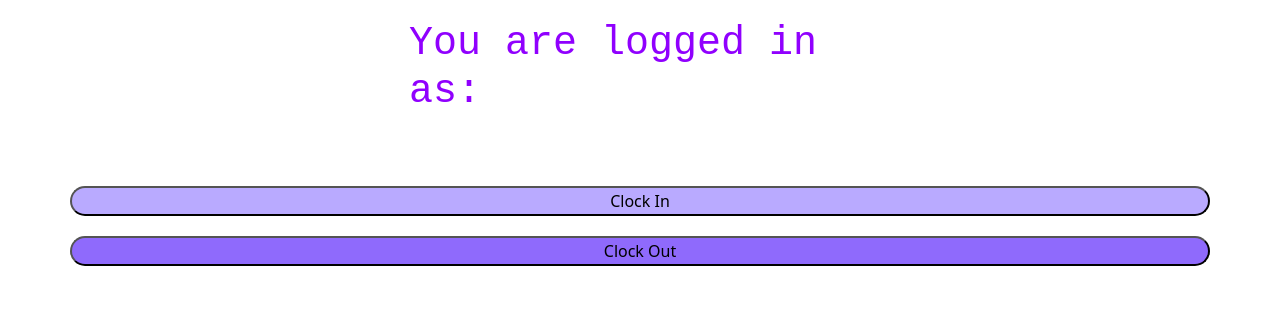
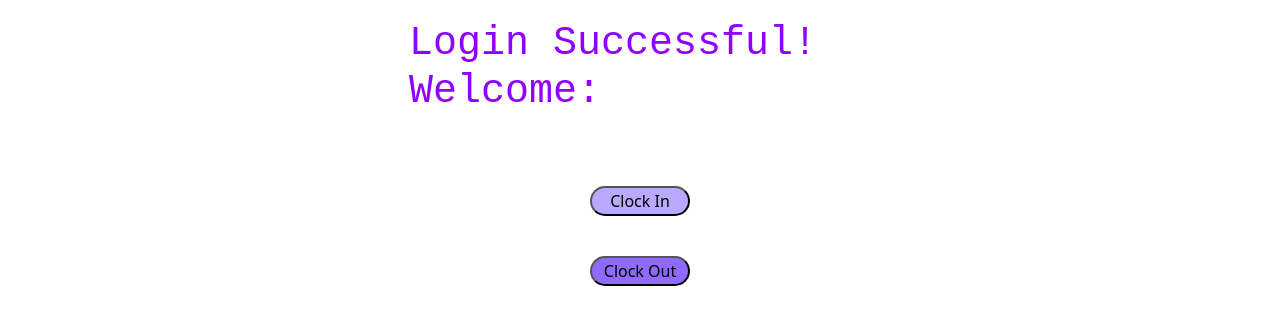
Before and after one commit to sharonbasovich/RoboticsAttendance, a React (Vite) app: page /tracker in a window 1280 px wide. Shown: the top 324 px of the page. Built offline with nearby package versions, Linux system fonts and the light colour scheme.

Commit message:
css-buttonsfixed

```diff
--- a/src/components/Name.tsx
+++ b/src/components/Name.tsx
@@ -53,15 +53,16 @@ function Name({ onValueChange }: Props) {
         </label>
         <input type="password" className="input-style" id="password"></input>
       </div>
-      <div></div>
+      <div className='container'>
         <button
           type="button"
-        className="btn-style container"
+          className="btn-style"
           id="login"
           onClick={handleSubmit}
         >
           Log In
         </button>
+      </div>
     </>
   );
 }
--- a/src/components/Tracker.css
+++ b/src/components/Tracker.css
@@ -20,6 +20,7 @@
     margin-bottom:20px;
     margin-top:50px;
 }
+
 .clock-in:hover{
     background-color: rgb(200, 187, 255);
     border-radius:45px;
--- a/src/components/Tracker.tsx
+++ b/src/components/Tracker.tsx
@@ -31,19 +31,25 @@ function Tracker({ nameLogged }: Props) {
   return (
     <>
       <div className='container'>
-        <h1 className='header-style'>You are logged in as: {nameLogged}</h1>
+        <h1 className='header-style'>Login Successful! Welcome: {nameLogged}</h1>
       </div>
-      <Button onClick={handleCheckIn} className='clock-in container'>
-        Clock In
-      </Button>
+      <div className="container">
+        <Button onClick={handleCheckIn} className='clock-in'>
+          Clock In
+        </Button>
+      </div>
+
       {inVisibility && (
         <Alert onClose={() => setInVisibility(false)}>
           You are clocked in!
         </Alert>
       )}
-      <Button onClick={handleCheckOut} className="clock-out container">
-        Clock Out
-      </Button>
+      <div className='container'>
+        <Button onClick={handleCheckOut} className="clock-out">
+          Clock Out
+        </Button>
+      </div>
+
       {outVisibility && (
         <Alert onClose={() => setOutVisibility(false)}>
           You are clocked out after {hours} hours!
```
Lines whose indentation alone changed are shown as unchanged.
